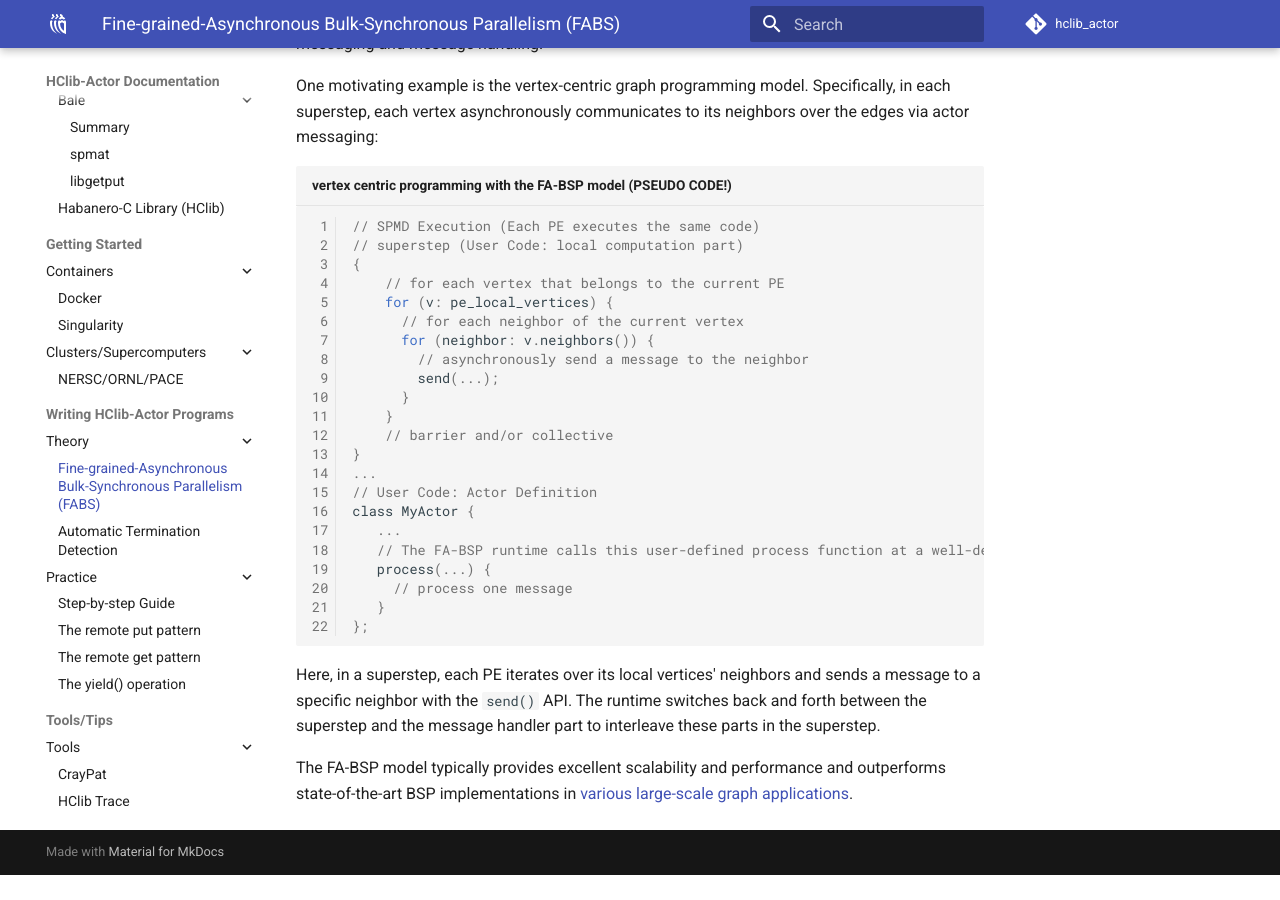
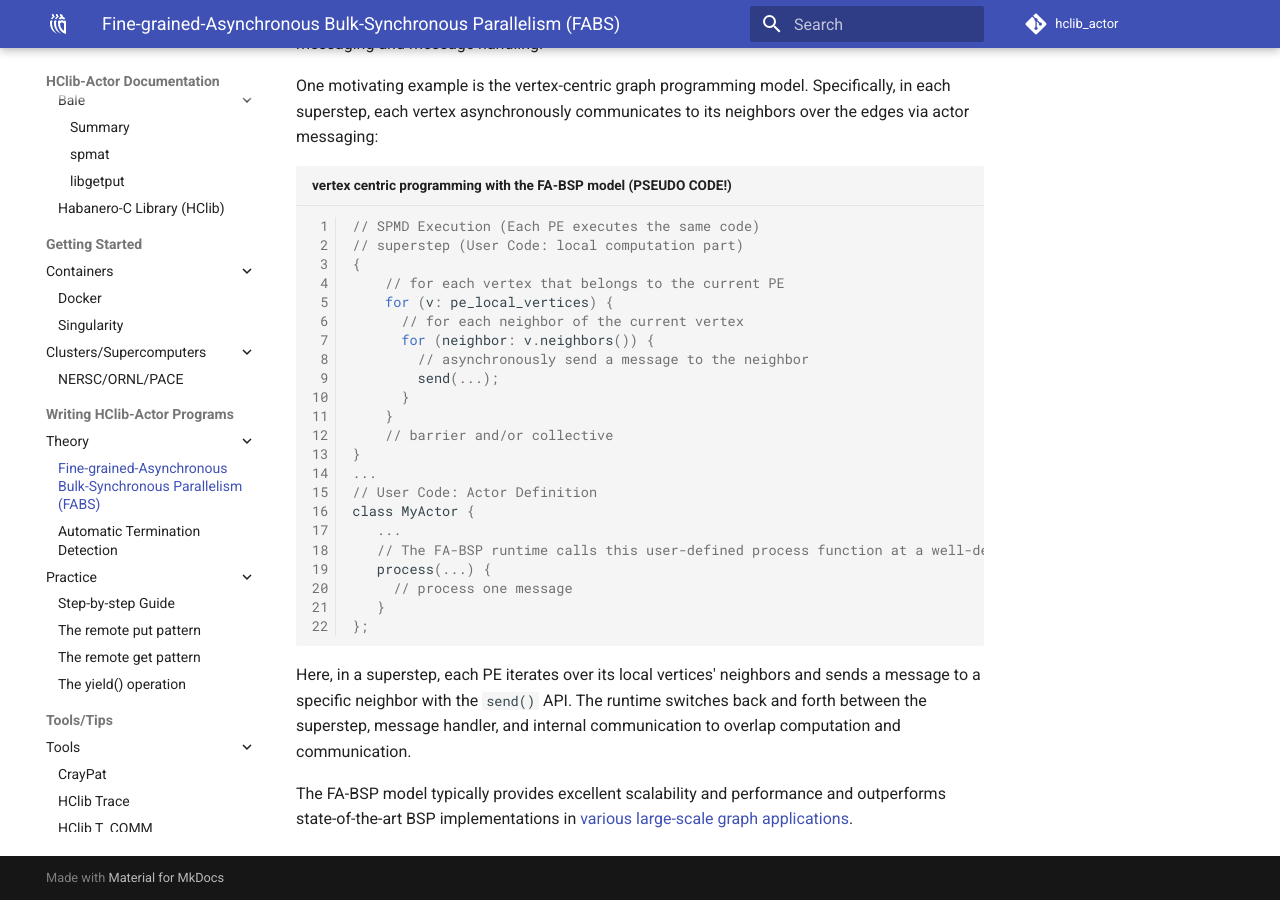
Before and after one commit to ahayashi/hclib-actor, an MkDocs documentation site: the page built from doc/markdowns/details/fabsp.md, in a window 1280 px wide and 900 px high, scrolled down 768 px. Built offline with MkDocs 1.6.1 and Material for MkDocs 9.7.7, drawn with Linux system fonts in a browser that asks for light colours; comment, search, counter and statistics services are not loaded; before the commit the page ends 1643 px from its top, so only the background shows below that.

Commit message:
Update fabsp.md

````diff
--- a/doc/markdowns/details/fabsp.md
+++ b/doc/markdowns/details/fabsp.md
@@ -32,6 +32,6 @@ class MyActor {
 };
 ```
 
-Here, in a superstep, each PE iterates over its local vertices' neighbors and sends a message to a specific neighbor with the `send()` API. The runtime switches back and forth between the superstep and the message handler part to interleave these parts in the superstep.
+Here, in a superstep, each PE iterates over its local vertices' neighbors and sends a message to a specific neighbor with the `send()` API. The runtime switches back and forth between the superstep, message handler, and internal communication to overlap computation and communication.
 
 The FA-BSP model typically provides excellent scalability and performance and outperforms state-of-the-art BSP implementations in [various large-scale graph applications](https://hclib-actor.com/#applications).
````
